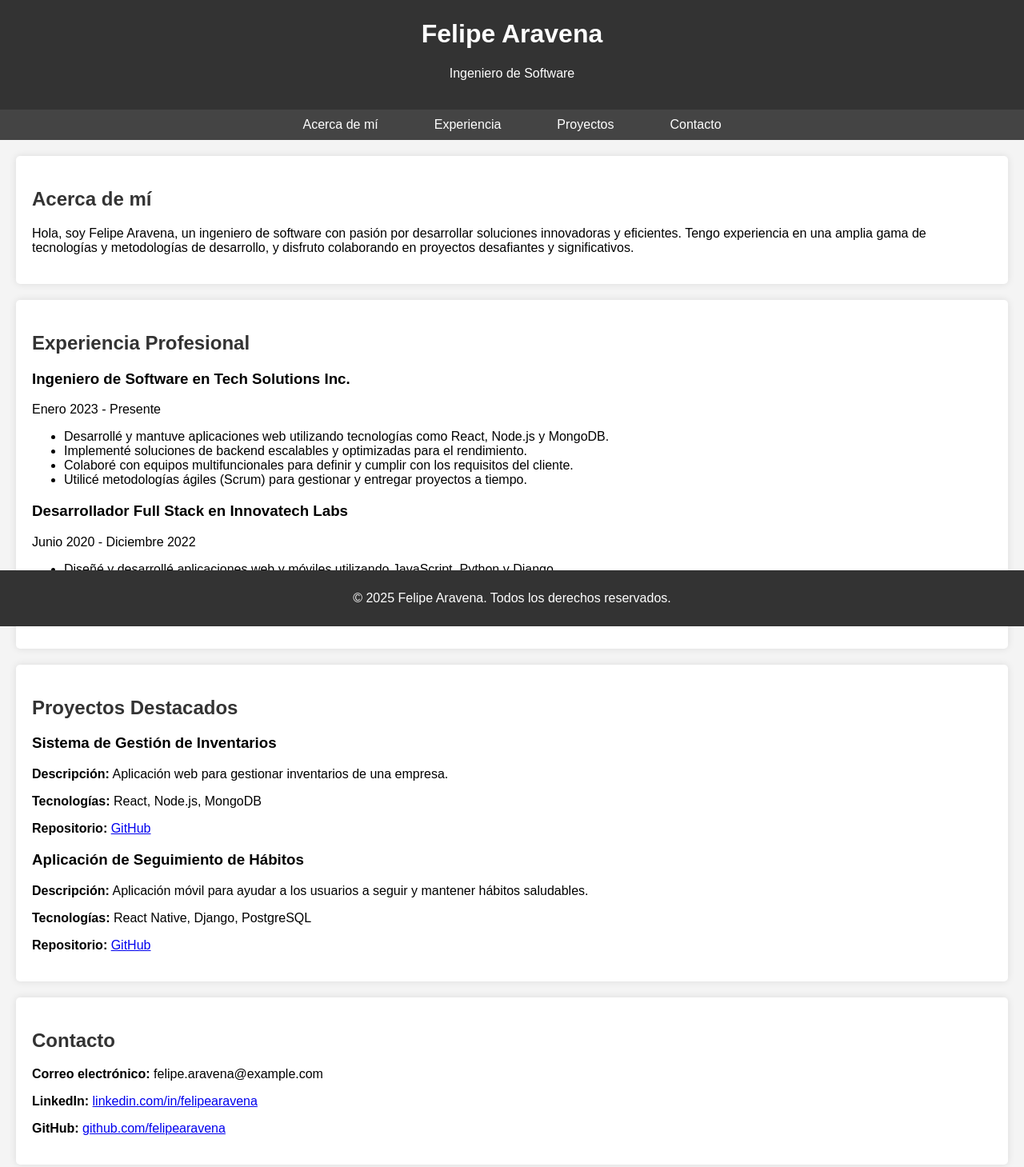
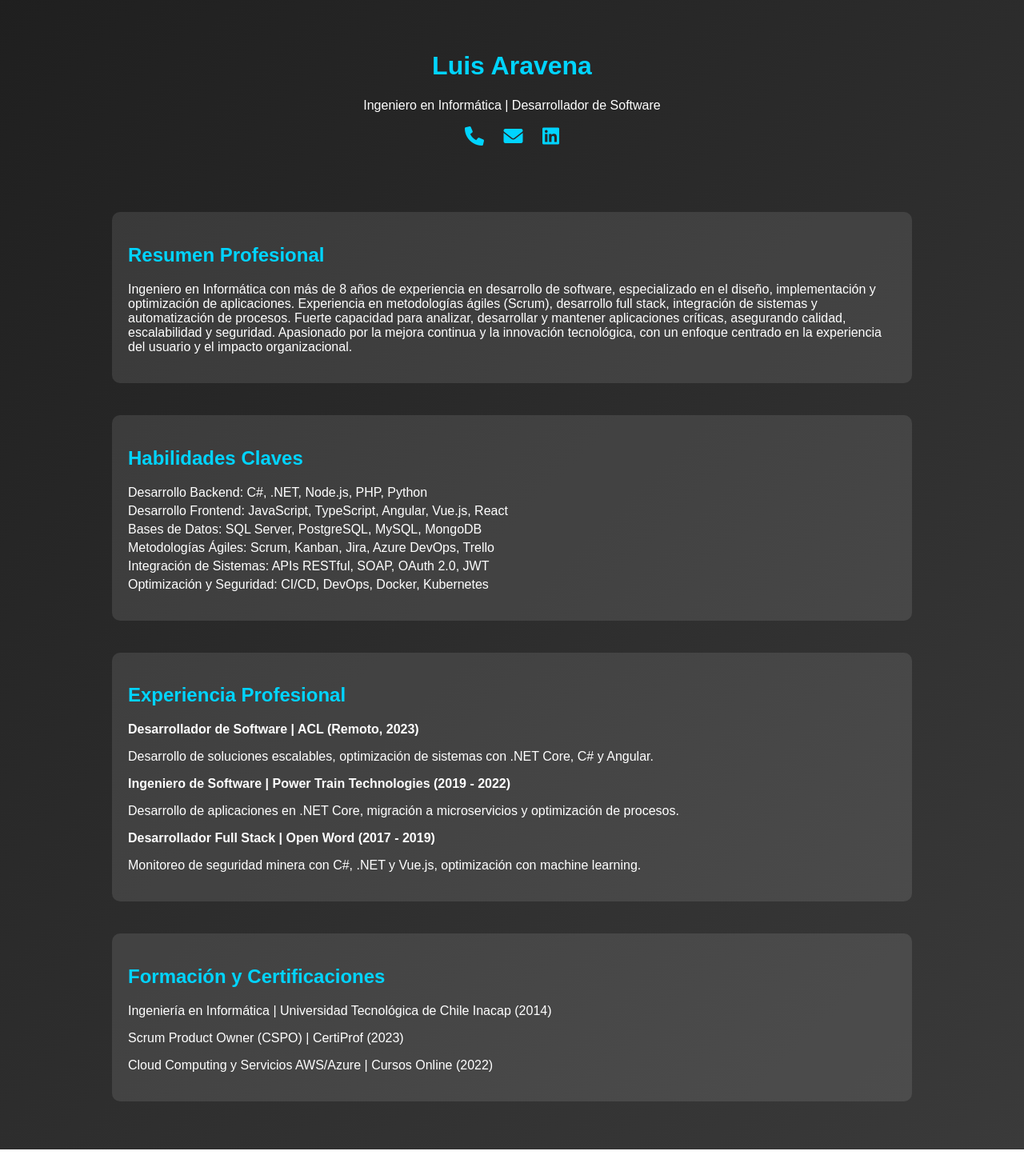
Before and after one commit to felipearavena/felipearavena.github.io, a plain HTML site: page index.html in a window 1280 px wide. Shown: the part 17-1476 px from the top of the page at 80% size. After the commit the page ends 1454 px from the top, so only its background shows below. Drawn offline with Linux system fonts and the light colour scheme.

Commit message:
Update index.html
otro estilo

```diff
--- a/index.html
+++ b/index.html
@@ -3,64 +3,104 @@
 <head>
     <meta charset="UTF-8">
     <meta name="viewport" content="width=device-width, initial-scale=1.0">
-    <title>Portafolio de Felipe Aravena</title>
-    <link rel="stylesheet" href="styles.css">
+    <title>CV - Luis Aravena</title>
+    <link rel="stylesheet" href="https://cdnjs.cloudflare.com/ajax/libs/font-awesome/6.0.0/css/all.min.css">
+    <style>
+        body {
+            font-family: 'Arial', sans-serif;
+            background: linear-gradient(135deg, #1f1f1f, #3a3a3a);
+            color: #ffffff;
+            margin: 0;
+            padding: 0;
+        }
+        .container {
+            width: 80%;
+            max-width: 1000px;
+            margin: auto;
+            padding: 20px;
+        }
+        header {
+            text-align: center;
+            padding: 40px 0;
+        }
+        h1, h2, h3 {
+            color: #00d4ff;
+        }
+        .section {
+            margin: 40px 0;
+            padding: 20px;
+            background: rgba(255, 255, 255, 0.1);
+            border-radius: 10px;
+            transition: transform 0.3s;
+        }
+        .section:hover {
+            transform: scale(1.02);
+        }
+        .contact-icons a {
+            color: #00d4ff;
+            margin: 0 10px;
+            font-size: 1.5em;
+            transition: color 0.3s;
+        }
+        .contact-icons a:hover {
+            color: #ffffff;
+        }
+        .skills ul {
+            list-style: none;
+            padding: 0;
+        }
+        .skills li {
+            margin: 5px 0;
+        }
+    </style>
 </head>
 <body>
+    <div class="container">
         <header>
-        <h1>Felipe Aravena</h1>
-        <p>Ingeniero de Software</p>
+            <h1>Luis Aravena</h1>
+            <p>Ingeniero en Informática | Desarrollador de Software</p>
+            <div class="contact-icons">
+                <a href="tel:+56978288461"><i class="fas fa-phone"></i></a>
+                <a href="mailto:luisfelipearavena.a@gmail.com"><i class="fas fa-envelope"></i></a>
+                <a href="https://www.linkedin.com/in/luisfelipe-aravena" target="_blank"><i class="fab fa-linkedin"></i></a>
+            </div>
         </header>
-    <nav>
+
+        <section class="section">
+            <h2>Resumen Profesional</h2>
+            <p>Ingeniero en Informática con más de 8 años de experiencia en desarrollo de software, especializado en el diseño, implementación y optimización de aplicaciones. Experiencia en metodologías ágiles (Scrum), desarrollo full stack, integración de sistemas y automatización de procesos. Fuerte capacidad para analizar, desarrollar y mantener aplicaciones críticas, asegurando calidad, escalabilidad y seguridad. Apasionado por la mejora continua y la innovación tecnológica, con un enfoque centrado en la experiencia del usuario y el impacto organizacional.</p>
+        </section>
+
+        <section class="section skills">
+            <h2>Habilidades Claves</h2>
             <ul>
-            <li><a href="#about">Acerca de mí</a></li>
-            <li><a href="#experience">Experiencia</a></li>
-            <li><a href="#projects">Proyectos</a></li>
-            <li><a href="#contact">Contacto</a></li>
-        </ul>
-    </nav>
-    <section id="about">
-        <h2>Acerca de mí</h2>
-        <p>Hola, soy Felipe Aravena, un ingeniero de software con pasión por desarrollar soluciones innovadoras y eficientes. Tengo experiencia en una amplia gama de tecnologías y metodologías de desarrollo, y disfruto colaborando en proyectos desafiantes y significativos.</p>
-    </section>
-    <section id="experience">
-        <h2>Experiencia Profesional</h2>
-        <h3>Ingeniero de Software en Tech Solutions Inc.</h3>
-        <p>Enero 2023 - Presente</p>
-        <ul>
-            <li>Desarrollé y mantuve aplicaciones web utilizando tecnologías como React, Node.js y MongoDB.</li>
-            <li>Implementé soluciones de backend escalables y optimizadas para el rendimiento.</li>
-            <li>Colaboré con equipos multifuncionales para definir y cumplir con los requisitos del cliente.</li>
-            <li>Utilicé metodologías ágiles (Scrum) para gestionar y entregar proyectos a tiempo.</li>
-        </ul>
-        <h3>Desarrollador Full Stack en Innovatech Labs</h3>
-        <p>Junio 2020 - Diciembre 2022</p>
-        <ul>
-            <li>Diseñé y desarrollé aplicaciones web y móviles utilizando JavaScript, Python y Django.</li>
-            <li>Implementé APIs RESTful para la integración de servicios externos.</li>
-            <li>Realicé pruebas unitarias y de integración para asegurar la calidad del código.</li>
-            <li>Participé en revisiones de código y mentoría de nuevos desarrolladores.</li>
+                <li>Desarrollo Backend: C#, .NET, Node.js, PHP, Python</li>
+                <li>Desarrollo Frontend: JavaScript, TypeScript, Angular, Vue.js, React</li>
+                <li>Bases de Datos: SQL Server, PostgreSQL, MySQL, MongoDB</li>
+                <li>Metodologías Ágiles: Scrum, Kanban, Jira, Azure DevOps, Trello</li>
+                <li>Integración de Sistemas: APIs RESTful, SOAP, OAuth 2.0, JWT</li>
+                <li>Optimización y Seguridad: CI/CD, DevOps, Docker, Kubernetes</li>
             </ul>
         </section>
-    <section id="projects">
-        <h2>Proyectos Destacados</h2>
-        <h3>Sistema de Gestión de Inventarios</h3>
-        <p><strong>Descripción:</strong> Aplicación web para gestionar inventarios de una empresa.</p>
-        <p><strong>Tecnologías:</strong> React, Node.js, MongoDB</p>
-        <p><strong>Repositorio:</strong> <a href="https://github.com/felipearavena/inventory-management" target="_blank">GitHub</a></p>
-        <h3>Aplicación de Seguimiento de Hábitos</h3>
-        <p><strong>Descripción:</strong> Aplicación móvil para ayudar a los usuarios a seguir y mantener hábitos saludables.</p>
-        <p><strong>Tecnologías:</strong> React Native, Django, PostgreSQL</p>
-        <p><strong>Repositorio:</strong> <a href="https://github.com/felipearavena/habit-tracker" target="_blank">GitHub</a></p>
+
+        <section class="section">
+            <h2>Experiencia Profesional</h2>
+            <p><strong>Desarrollador de Software | ACL (Remoto, 2023)</strong></p>
+            <p>Desarrollo de soluciones escalables, optimización de sistemas con .NET Core, C# y Angular.</p>
+
+            <p><strong>Ingeniero de Software | Power Train Technologies (2019 - 2022)</strong></p>
+            <p>Desarrollo de aplicaciones en .NET Core, migración a microservicios y optimización de procesos.</p>
+
+            <p><strong>Desarrollador Full Stack | Open Word (2017 - 2019)</strong></p>
+            <p>Monitoreo de seguridad minera con C#, .NET y Vue.js, optimización con machine learning.</p>
         </section>
-    <section id="contact">
-        <h2>Contacto</h2>
-        <p><strong>Correo electrónico:</strong> felipe.aravena@example.com</p>
-        <p><strong>LinkedIn:</strong> <a href="https://www.linkedin.com/in/felipearavena/" target="_blank">linkedin.com/in/felipearavena</a></p>
-        <p><strong>GitHub:</strong> <a href="https://github.com/felipearavena" target="_blank">github.com/felipearavena</a></p>
+
+        <section class="section">
+            <h2>Formación y Certificaciones</h2>
+            <p>Ingeniería en Informática | Universidad Tecnológica de Chile Inacap (2014)</p>
+            <p>Scrum Product Owner (CSPO) | CertiProf (2023)</p>
+            <p>Cloud Computing y Servicios AWS/Azure | Cursos Online (2022)</p>
         </section>
-    <footer>
-        <p>&copy; 2025 Felipe Aravena. Todos los derechos reservados.</p>
-    </footer>
+    </div>
 </body>
 </html>
```
Lines whose indentation alone changed are shown as unchanged.
